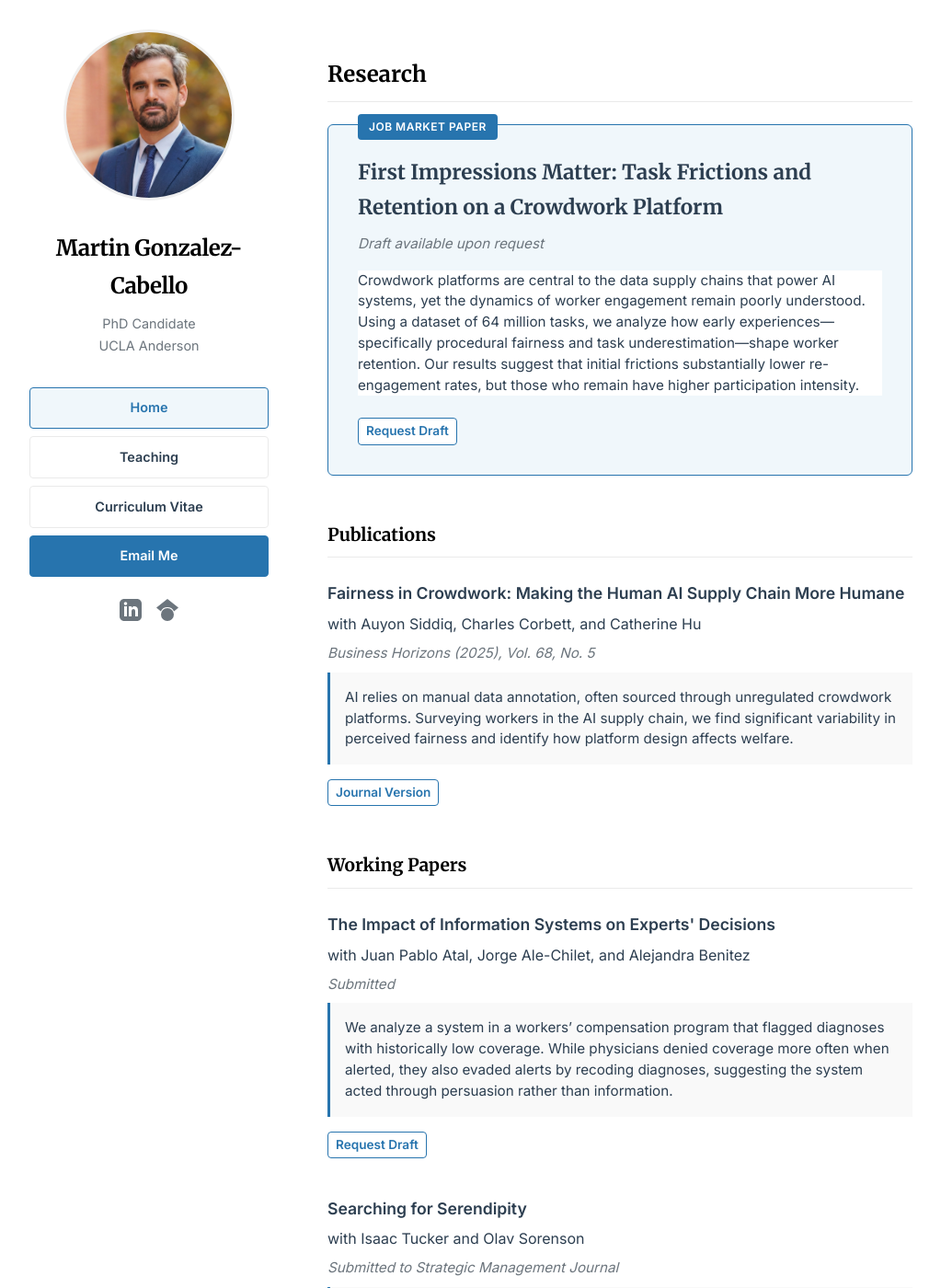
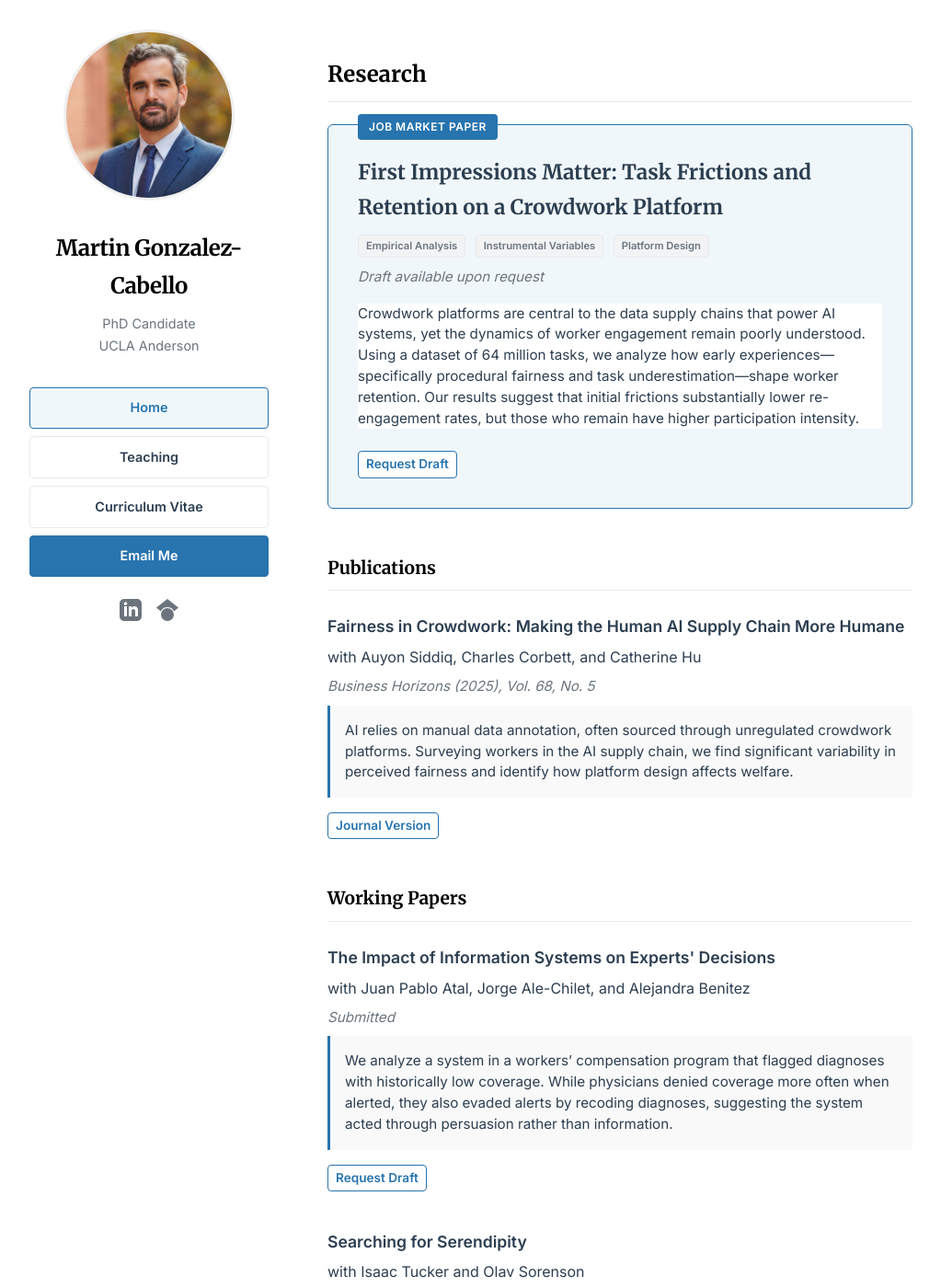
Before and after one commit to martins73/research-site, a Jekyll site: the page built from index.html, in a window 1280 px wide and 1400 px high, scrolled down 725 px. Shown: the whole window at 92% size, without its empty margins (128-1151 px from the left). Built offline with Jekyll 4.4.1, drawn with Linux system fonts in a browser that asks for light colours; some of the changed text lies outside the part shown.

Commit message:
Add badges for research papers in index.html

```diff
--- a/index.html
+++ b/index.html
@@ -28,6 +28,11 @@ active_page: home
     <div class="jmp-spotlight">
         <span class="jmp-tag">Job Market Paper</span>
         <span class="jmp-title">First Impressions Matter: Task Frictions and Retention on a Crowdwork Platform</span>
+        <div class="badge-container">
+            <span class="tech-badge">Empirical Analysis</span>
+            <span class="tech-badge">Instrumental Variables</span>
+            <span class="tech-badge">Platform Design</span>
+        </div>
         <div class="paper-venue">Draft available upon request</div>
 
         <div class="abstract" style="background: white; border-left: none; padding: 0; margin-top: 1rem;">
@@ -66,6 +71,10 @@ active_page: home
     <div class="paper">
         <span class="paper-title">Searching for Serendipity</span>
         <span class="paper-authors">with Isaac Tucker and Olav Sorenson</span>
+        <div class="badge-container">
+            <span class="tech-badge">NK Modeling</span>
+            <span class="tech-badge">Simulation</span>
+        </div>
         <span class="paper-venue">Submitted to Strategic Management Journal</span>
         <div class="abstract">Does purposeful search kill serendipity? Using an NK modeling framework, we find that searchers with clear hypotheses who move in incremental steps are best at converting luck into value.</div>
         <div class="paper-links">
```
